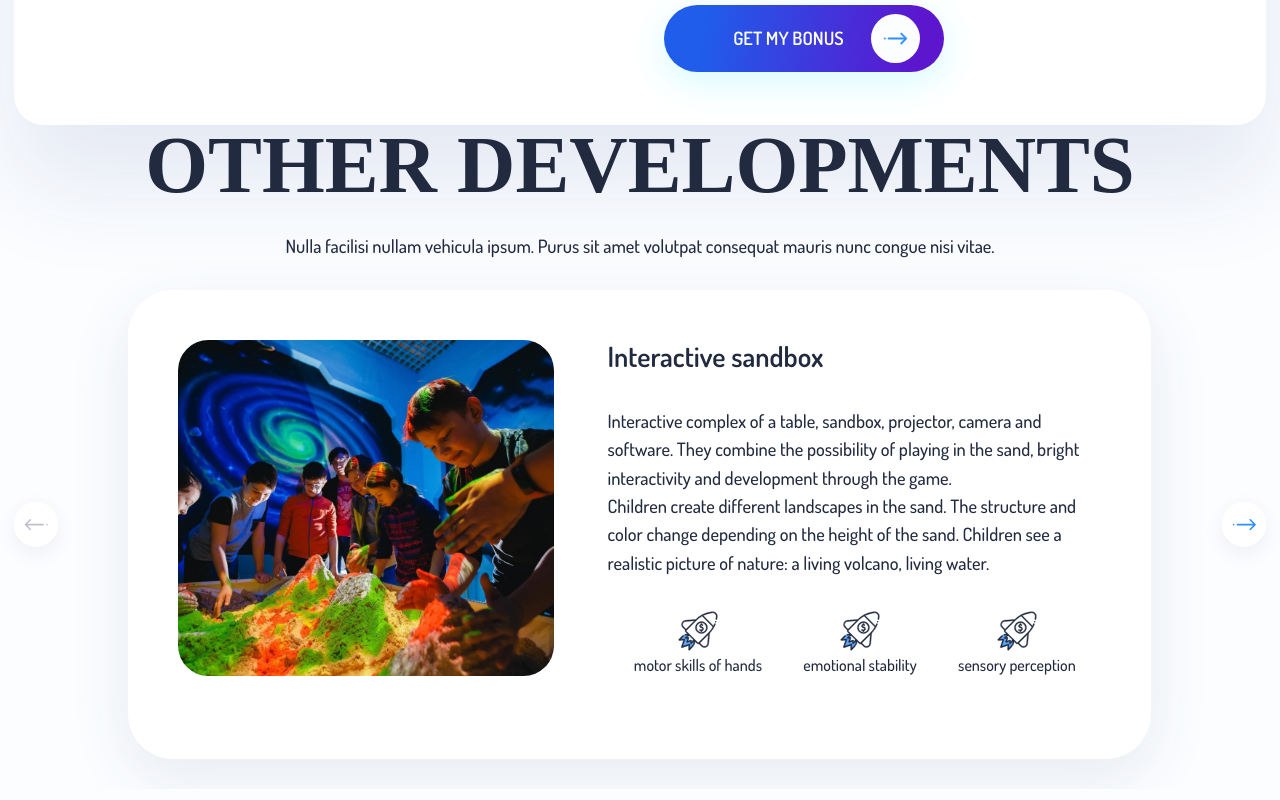
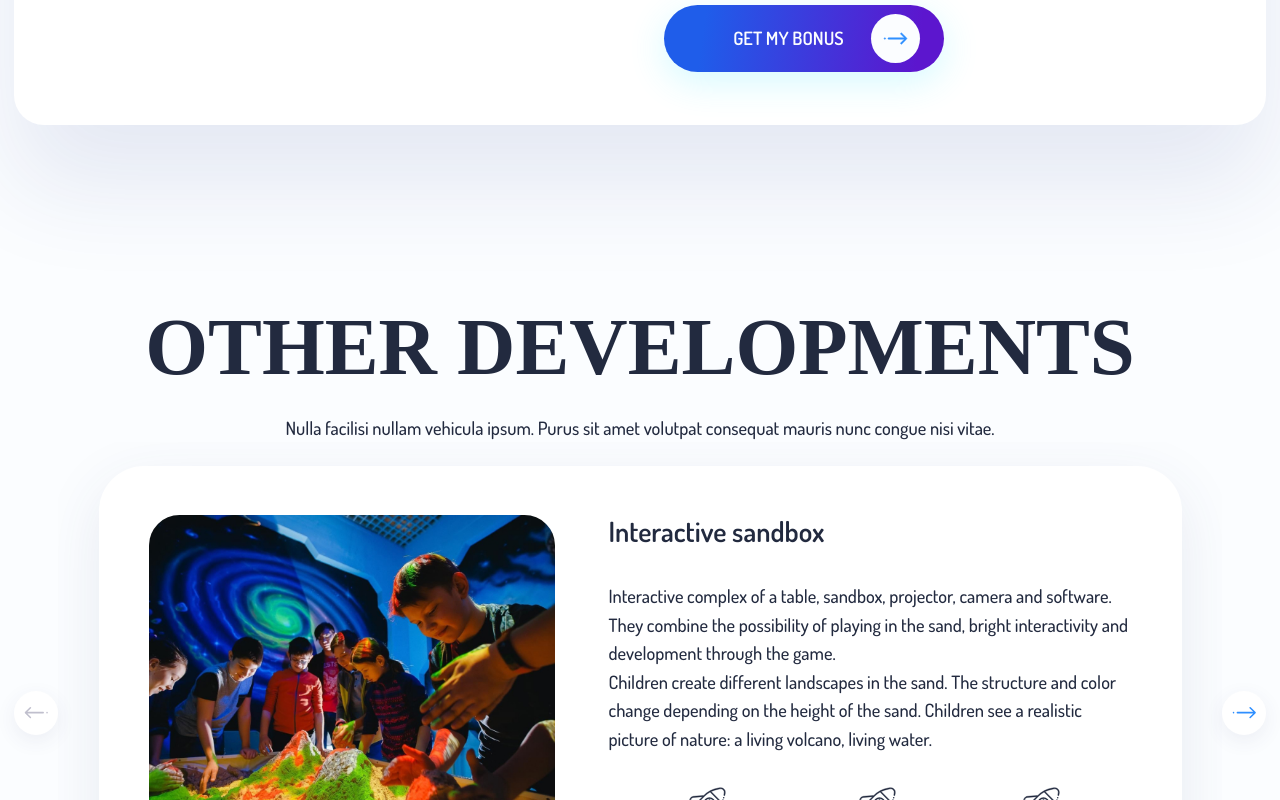
Before and after one commit to OgurtsovArtem/Kids_Jump, a React (Create React App) app: page / in a window 1280 px wide. Shown: the part 9180-9980 px from the top of the page. Built offline with nearby package versions, Linux system fonts and the light colour scheme; a web font is replaced by a local one.

Commit message:
Adapting the block to different resolutions

```diff
--- a/src/components/OtherDevelopmentsSection/OtherDevelopmentsSection.jsx
+++ b/src/components/OtherDevelopmentsSection/OtherDevelopmentsSection.jsx
@@ -32,7 +32,9 @@ function OtherDevelopmentsSection() {
         </h3>
         <div className="other-development-section__body">
           <ArrowButtonSmall
-            className={"other-development-section__button-left"}
+            className={
+              "other-development-section__button-left other-development-section__button-left_desctop"
+            }
           />
           <Swiper
             className="other-development-section__swiper"
@@ -51,7 +53,9 @@ function OtherDevelopmentsSection() {
             </SwiperSlide>
           </Swiper>
           <ArrowButtonSmall
-            className={"other-development-section__button-right"}
+            className={
+              "other-development-section__button-right other-development-section__button-left_desctop"
+            }
           />
         </div>
       </div>
--- a/src/components/OtherDevelopmentsSection/OtherDevelopmentsSection.scss
+++ b/src/components/OtherDevelopmentsSection/OtherDevelopmentsSection.scss
@@ -3,6 +3,8 @@
 @import "../../styles/mixin.scss";
 
 .other-development-section {
+  @include adaptive-value("margin-top", 240, 100, $xxs);
+  @include adaptive-value("margin-bottom", 240, 100, $xxs);
   &__container {
   }
   &__title {
@@ -23,18 +25,33 @@
     @include adaptive-value("margin-top", 30, 20, $xxs);
   }
   &__body {
-    display: flex;
-    align-items: center;
+    @media (min-width: ($s+1px)) {
+      display: flex;
+      align-items: center;
+    }
   }
   &__swiper {
-    padding: rem(30) rem(70);
+    @include adaptive-value("padding-top", 30, 15, $xxs);
+    @include adaptive-value("padding-right", 70, 0, $xxs);
+    @include adaptive-value("padding-bottom", 70, 20, $xxs);
+    @include adaptive-value("padding-left", 70, 0, $xxs);
   }
   &__button-left {
     svg {
       transform: rotate(180deg);
     }
+    &_desctop {
+      @media (max-width: ($s+1px)) {
+        display: none;
+      }
+    }
   }
   &__button-right {
+    &_desctop {
+      @media (max-width: ($s+1px)) {
+        display: none;
+      }
+    }
   }
   &__pagination {
   }
```
